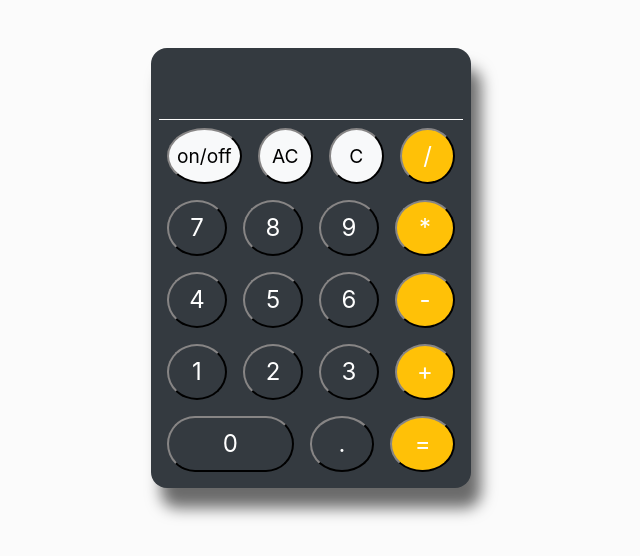
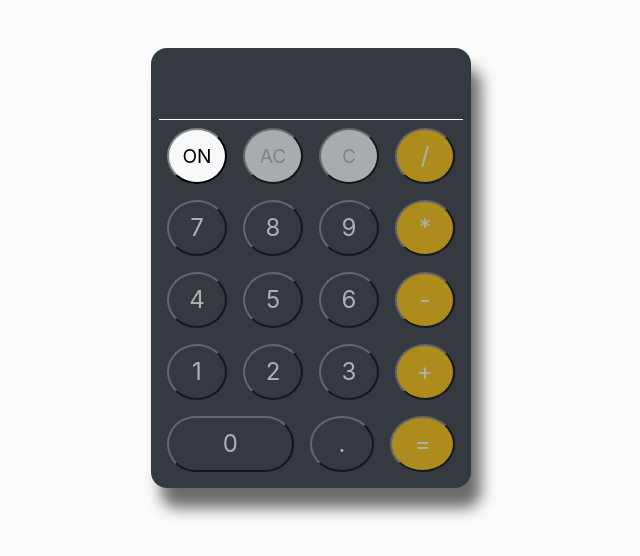
Before and after one commit to BogdanCikota/PROJECT-CALCULATOR, a plain HTML site: page index.html in a window 1280 px wide. Shown: the whole page, without its empty margins (329-969 px from the left). Drawn offline with nearby package versions, Linux system fonts and the light colour scheme.

Commit message:
Calculator functions correction

```diff
--- a/index.html
+++ b/index.html
@@ -15,33 +15,33 @@
             <div id="display" class="col text-right mr-2 ml-2 p-2 text-white "></div>
         </div>
         <div class="row p-2">
-            <button class="on-off-ac col rounded-circle mr-2 ml-2 p-2 bg-light">on/off</button>
-            <button id="ac" class="on-off-ac col rounded-circle mr-2 ml-2 p-2 bg-light">AC</button>
-            <button id="c" class="on-off-ac col rounded-circle mr-2 ml-2 p-2 bg-light">C</button>
-            <button class="numBtn operatorBtn col rounded-circle mr-2 ml-2 p-2 bg-warning text-white">/</button>
+            <button id="onOff" class="on-off-ac col rounded-circle mr-2 ml-2 p-2 bg-light">ON</button>
+            <button id="ac" class="allBtn on-off-ac col rounded-circle mr-2 ml-2 p-2 bg-light">AC</button>
+            <button id="c" class="allBtn on-off-ac col rounded-circle mr-2 ml-2 p-2 bg-light">C</button>
+            <button class="allBtn numBtn operatorBtn col rounded-circle mr-2 ml-2 p-2 bg-warning text-white">/</button>
         </div>
         <div class="row p-2">
-            <button class="numBtn col rounded-circle mr-2 ml-2 p-2 text-white bg-dark">7</button>
-            <button class="numBtn col rounded-circle mr-2 ml-2 p-2 text-white bg-dark">8</button>
-            <button class="numBtn col rounded-circle mr-2 ml-2 p-2 text-white bg-dark">9</button>
-            <button class="numBtn operatorBtn col rounded-circle mr-2 ml-2 p-2 bg-warning text-white">*</button>
+            <button class="allBtn numBtn col rounded-circle mr-2 ml-2 p-2 text-white bg-dark">7</button>
+            <button class="allBtn numBtn col rounded-circle mr-2 ml-2 p-2 text-white bg-dark">8</button>
+            <button class="allBtn numBtn col rounded-circle mr-2 ml-2 p-2 text-white bg-dark">9</button>
+            <button class="allBtn numBtn operatorBtn col rounded-circle mr-2 ml-2 p-2 bg-warning text-white">*</button>
         </div>
         <div class="row p-2">
-            <button class="numBtn col rounded-circle mr-2 ml-2 p-2 text-white bg-dark">4</button>
-            <button class="numBtn col rounded-circle mr-2 ml-2 p-2 text-white bg-dark">5</button>
-            <button class="numBtn col rounded-circle mr-2 ml-2 p-2 text-white bg-dark">6</button>
-            <button class="numBtn operatorBtn col rounded-circle mr-2 ml-2 p-2 bg-warning text-white">-</button>
+            <button class="allBtn numBtn col rounded-circle mr-2 ml-2 p-2 text-white bg-dark">4</button>
+            <button class="allBtn numBtn col rounded-circle mr-2 ml-2 p-2 text-white bg-dark">5</button>
+            <button class="allBtn numBtn col rounded-circle mr-2 ml-2 p-2 text-white bg-dark">6</button>
+            <button class="allBtn numBtn operatorBtn col rounded-circle mr-2 ml-2 p-2 bg-warning text-white">-</button>
         </div>
         <div class="row p-2">
-            <button class="numBtn col rounded-circle mr-2 ml-2 p-2 text-white bg-dark">1</button>
-            <button class="numBtn col rounded-circle mr-2 ml-2 p-2 text-white bg-dark">2</button>
-            <button class="numBtn col rounded-circle mr-2 ml-2 p-2 text-white bg-dark">3</button>
-            <button class="numBtn operatorBtn col rounded-circle mr-2 ml-2 p-2 bg-warning text-white">+</button>
+            <button class="allBtn numBtn col rounded-circle mr-2 ml-2 p-2 text-white bg-dark">1</button>
+            <button class="allBtn numBtn col rounded-circle mr-2 ml-2 p-2 text-white bg-dark">2</button>
+            <button class="allBtn numBtn col rounded-circle mr-2 ml-2 p-2 text-white bg-dark">3</button>
+            <button class="allBtn numBtn operatorBtn col rounded-circle mr-2 ml-2 p-2 bg-warning text-white">+</button>
         </div>
         <div class="row p-2">
-            <button class="numBtn col-5 rounded-pill mr-2 ml-2 p-2 text-white bg-dark">0</button>
-            <button id="decimalBtn" class="numBtn col rounded-circle mr-2 ml-2 p-2 text-white bg-dark">.</button>
-            <button id="res" class="col rounded-circle mr-2 ml-2 p-2 bg-warning text-white">=</button>
+            <button class="allBtn numBtn col-5 rounded-pill mr-2 ml-2 p-2 text-white bg-dark">0</button>
+            <button id="decimalBtn" class=" allBtn numBtn col rounded-circle mr-2 ml-2 p-2 text-white bg-dark">.</button>
+            <button id="res" class="allBtn col rounded-circle mr-2 ml-2 p-2 bg-warning text-white">=</button>
         </div>
     </div>
 
@@ -109,6 +109,14 @@
 
         //make an array of numbers, and push() to arr
         let num = [];
+
+        // Add a “backspace” button, so the user can undo if they click the wrong
+        let backspace = document.querySelector('#c');
+        backspace.addEventListener('click',function(){
+            num.pop();
+            display.textContent = num[num.length-1];
+        });
+
         numBtn.forEach(btn => {
             btn.addEventListener('click', function(){
         //Disable the decimal button if there’s already one in the display
@@ -116,7 +124,6 @@
                 let decimalBtn = document.querySelector('#decimalBtn');
                 decimalBtn.addEventListener('click', function(){
                     decimal++;
-                    console.log(decimal);
                     if(decimal > 0) {
                         decimalBtn.disabled = 'true';
                     }
@@ -125,7 +132,6 @@
                 if(operatorTrueFalse === false ) {
                     display.textContent += btn.textContent;
                     num.push(display.textContent);
-
                 } else {
                     decimalBtn.disabled = false;
                     arr.push(num[num.length-1]);
@@ -147,7 +153,7 @@
         let additionSubtraction = [];
         resbtn.addEventListener('click', function(){
             arr.push(num[num.length-1]);
-
+            console.log(arr);
         //Display a snarky error message if the user tries to divide by 0
 
             let errorIndex = arr.findIndex(item => item === '/');
@@ -214,8 +220,7 @@
         });
 
         //Pressing “ac” should wipe out any existing data
-        let ac = document.querySelector('#ac');
-        ac.addEventListener('click', function(){
+        function resetAll(){
             num1 = '';
             num2 = '';
             operator = '';
@@ -226,7 +231,38 @@
             numBtn.forEach(btn => {
                 btn.disabled = false;
             });
+        }
+        let ac = document.querySelector('#ac');
+        ac.addEventListener('click', resetAll);
+
+        //on/off button
+        let allBtn = document.querySelectorAll('.allBtn');
+            allBtn.forEach(btn => {
+                btn.disabled = 'true';
+                btn.style.opacity = '0.6';
             });
+
+        let onOff = document.querySelector('#onOff');
+        onOff.addEventListener('click', function(){
+            if (onOff.textContent === 'ON') {
+                onOff.textContent = 'OFF';
+                allBtn.forEach(btn => {
+                    btn.disabled = false;
+                    btn.style.opacity = '1';
+                });
+            } else {
+                resetAll();
+                onOff.textContent = 'ON';
+                allBtn.forEach(btn => {
+                    btn.disabled = 'true';
+                    btn.style.opacity = '0.6';
+                });
+            }
+        });
+
+        //Future debugging:
+        //2+-3 = 1
+        //test 2*3 = 6.6+3 = NaN
     </script>
 
     <script src="node_modules/jquery/dist/jquery.min.js"></script>
```
Lines whose indentation alone changed are shown as unchanged.
